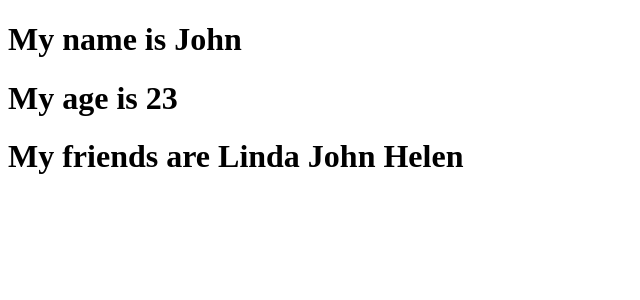
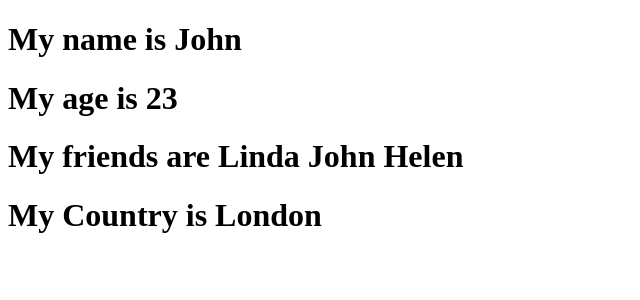
Before and after one commit to nsudekenechi/pedroTech, a React (Create React App) app in the folder typescript/: page / in a window 1280 px wide. Shown: the top 300 px of the page, without its empty margins (0-640 px from the left). Built offline with nearby package versions, Linux system fonts and the light colour scheme.

Commit message:
Creating Enum in typescript

```diff
--- a/typescript/src/App.tsx
+++ b/typescript/src/App.tsx
@@ -1,10 +1,15 @@
 import "./App.css";
-import { Person } from "./components/Person";
+import { Person, Country } from "./components/Person";
 
 function App() {
   return (
     <div className="App">
-      <Person name={"John"} age={23} friends={["Linda", "John", "Helen"]} />
+      <Person
+        name={"John"}
+        age={23}
+        friends={["Linda", "John", "Helen"]}
+        country={Country.London}
+      />
     </div>
   );
 }
--- a/typescript/src/components/Person.tsx
+++ b/typescript/src/components/Person.tsx
@@ -4,8 +4,14 @@ interface props {
   name: string;
   age: number;
   friends: string[];
+  country: string;
 }
-export const Person: React.FC<props> = ({ name, age, friends }) => {
+export enum Country {
+  Brazil = "Brazil",
+  India = "India",
+  London = "London",
+}
+export const Person: React.FC<props> = ({ name, age, friends, country }) => {
   const [Name, setName] = useState<string>("");
   return (
     <div>
@@ -17,6 +23,7 @@ export const Person: React.FC<props> = ({ name, age, friends }) => {
           <span key={item}> {item} </span>
         ))}
       </h1>
+      <h1>My Country is {country}</h1>
     </div>
   );
 };
```
